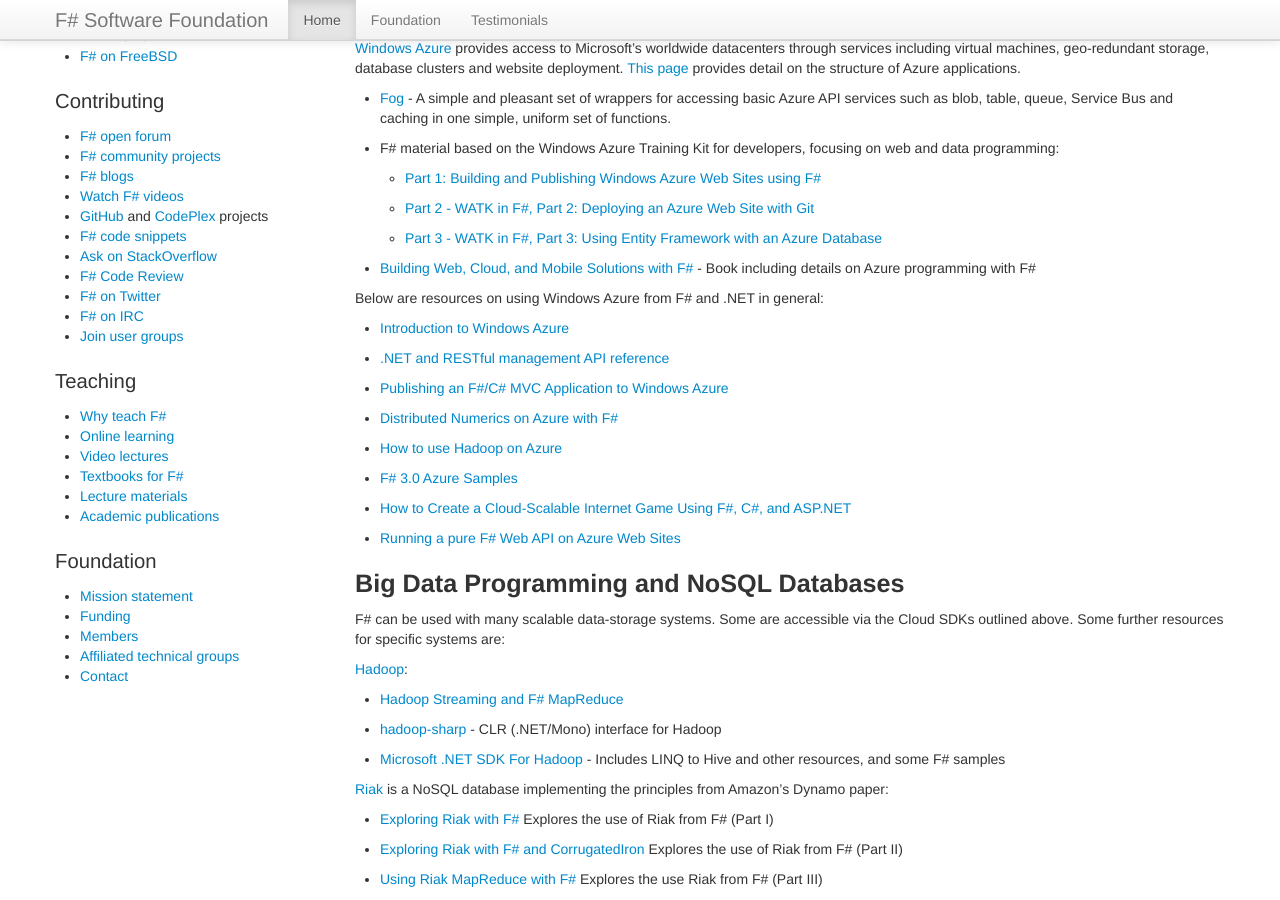
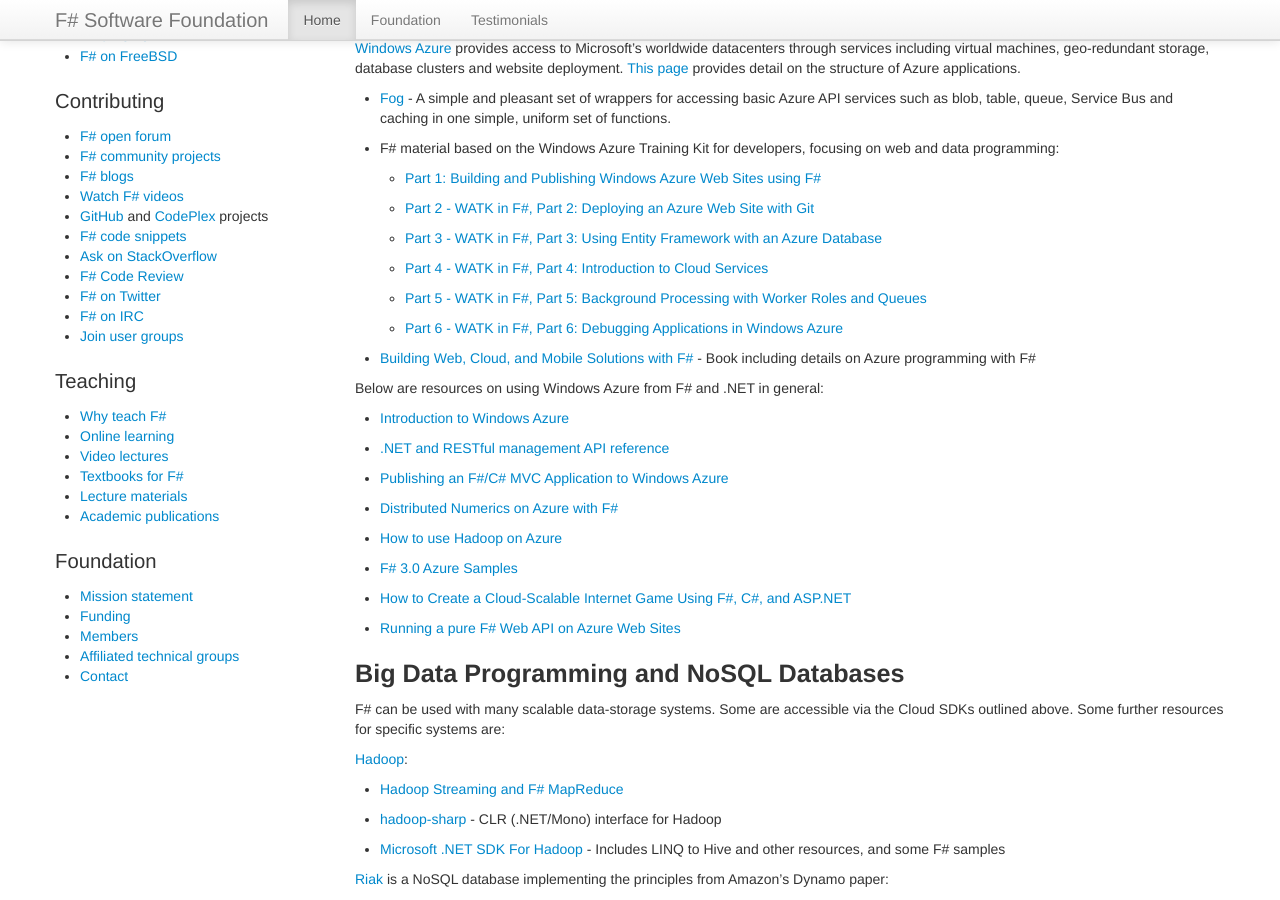
Before and after one commit to fsharp/fsharp.org, a Jekyll site: the page built from cloud/index.md, in a window 1280 px wide and 900 px high, scrolled down 509 px. Built offline with Jekyll 4.4.1, drawn with Linux system fonts in a browser that asks for light colours; nearby versions of some CDN libraries; some web fonts are replaced; comment, search, counter and statistics services are not loaded.

Commit message:
Update index.md

```diff
--- a/cloud/index.md
+++ b/cloud/index.md
@@ -39,6 +39,9 @@
    * [Part 1: Building and Publishing Windows Azure Web Sites using F#](http://sireel-world.azurewebsites.net/sir-eel-visions/WATK-FS-Pt1)
    * [Part 2 - WATK in F#, Part 2: Deploying an Azure Web Site with Git](http://sireel-world.azurewebsites.net/sir-eel-visions/WATK-FS-Pt2)
    * [Part 3 - WATK in F#, Part 3: Using Entity Framework with an Azure Database](http://sireel-world.azurewebsites.net/sir-eel-visions/WATK-FS-Pt3)
+   * [Part 4 - WATK in F#, Part 4: Introduction to Cloud Services](http://sireel-world.azurewebsites.net/sir-eel-visions/WATK-FS-CS-Pt01)
+   * [Part 5 - WATK in F#, Part 5: Background Processing with Worker Roles and Queues](http://sireel-world.azurewebsites.net/sir-eel-visions/WATK-FS-CS-Pt02)
+   * [Part 6 - WATK in F#, Part 6: Debugging Applications in Windows Azure](http://sireel-world.azurewebsites.net/sir-eel-visions/watk-in-f-part-6-debugging-applications-in-windows-azure)
 
  * [Building Web, Cloud, and Mobile Solutions with F#](http://www.amazon.com/Building-Cloud-Mobile-Solutions-ebook/dp/B00AANFL60) - Book including details on Azure programming with F#
 
```
